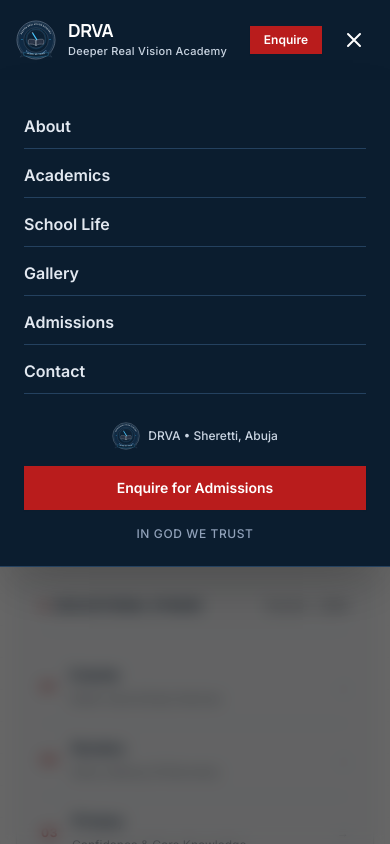
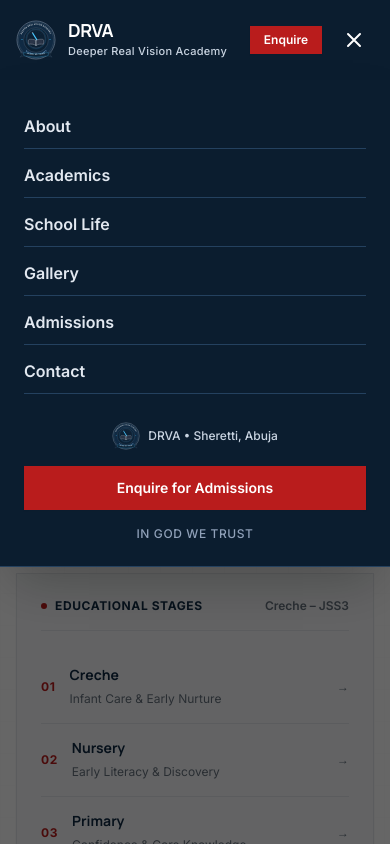
Before and after one commit to BenedictOkpala/drva, a Next.js app: page / in a window 390 px wide. Both pictures are taken after a click on the button "Open navigation menu". Shown: the top 844 px of the page. Built offline with nearby package versions, Linux system fonts and the light colour scheme.

Commit message:
fix: resolve mobile navigation drawer tap and positioning bug on mobile devices

```diff
--- a/src/components/layout/Header.tsx
+++ b/src/components/layout/Header.tsx
@@ -18,24 +18,27 @@
     return () => window.removeEventListener("scroll", handleScroll);
   }, []);
 
-  // Close mobile menu on Escape key
+  // Close mobile menu on Escape key and handle body scroll lock
   useEffect(() => {
     const handleKeyDown = (e: KeyboardEvent) => {
       if (e.key === "Escape") {
         setMobileMenuOpen(false);
       }
     };
+
     if (mobileMenuOpen) {
       document.body.style.overflow = "hidden";
       window.addEventListener("keydown", handleKeyDown);
     } else {
       document.body.style.overflow = "";
     }
+
     return () => {
       document.body.style.overflow = "";
       window.removeEventListener("keydown", handleKeyDown);
     };
   }, [mobileMenuOpen]);
+
 
   const navLinks = [
     { label: "About", href: "/about" },
@@ -54,10 +57,8 @@
 
   return (
     <header
-      className={`sticky top-0 z-50 w-full transition-all duration-300 ${
-        scrolled
-          ? "bg-[#0B1D2F]/95 backdrop-blur-md border-b border-[#24415F] shadow-lg"
-          : "bg-[#0B1D2F] border-b border-[#24415F]"
+      className={`sticky top-0 z-50 w-full transition-colors duration-200 bg-[#0B1D2F] border-b border-[#24415F] ${
+        scrolled ? "shadow-lg shadow-black/20" : ""
       }`}
     >
       <div className="max-w-7xl mx-auto px-4 sm:px-6 lg:px-8">
@@ -118,7 +119,7 @@
             </Link>
           </div>
 
-          {/* Mobile Menu Button */}
+          {/* Mobile Menu Button & Quick CTA */}
           <div className="flex md:hidden items-center gap-3">
             <Link
               href="/contact"
@@ -128,10 +129,11 @@
             </Link>
             <button
               type="button"
-              onClick={() => setMobileMenuOpen(!mobileMenuOpen)}
-              className="p-2 text-white hover:text-[var(--red)] hover:bg-slate-800/80 transition-colors focus:outline-none focus-visible:ring-2 focus-visible:ring-white"
+              onClick={() => setMobileMenuOpen((prev) => !prev)}
+              className="min-w-[40px] min-h-[40px] p-2 text-white hover:text-[var(--red)] hover:bg-slate-800/80 transition-colors focus:outline-none focus-visible:ring-2 focus-visible:ring-white flex items-center justify-center rounded-sm"
               aria-label={mobileMenuOpen ? "Close navigation menu" : "Open navigation menu"}
               aria-expanded={mobileMenuOpen}
+              aria-controls="mobile-navigation-drawer"
             >
               {mobileMenuOpen ? (
                 <svg
@@ -140,6 +142,7 @@
                   viewBox="0 0 24 24"
                   stroke="currentColor"
                   strokeWidth="2"
+                  aria-hidden="true"
                 >
                   <path
                     strokeLinecap="round"
@@ -154,6 +157,7 @@
                   viewBox="0 0 24 24"
                   stroke="currentColor"
                   strokeWidth="2"
+                  aria-hidden="true"
                 >
                   <path
                     strokeLinecap="round"
@@ -170,11 +174,15 @@
       {/* Mobile Navigation Drawer Overlay */}
       {mobileMenuOpen && (
         <div
-          className="fixed inset-0 top-20 bg-black/60 backdrop-blur-sm z-40 md:hidden animate-fade-in"
+          id="mobile-navigation-drawer"
+          role="dialog"
+          aria-modal="true"
+          aria-label="Mobile Navigation Menu"
+          className="fixed inset-x-0 top-20 bottom-0 z-50 bg-black/60 md:hidden flex flex-col justify-start"
           onClick={() => setMobileMenuOpen(false)}
         >
           <div
-            className="bg-[#0B1D2F] border-b border-[#24415F] shadow-2xl px-6 py-6 flex flex-col gap-5 text-white"
+            className="w-full bg-[#0B1D2F] border-b border-[#24415F] shadow-2xl px-6 py-6 flex flex-col gap-5 text-white max-h-[calc(100dvh-5rem)] overflow-y-auto"
             onClick={(e) => e.stopPropagation()}
           >
             <nav className="flex flex-col space-y-1" aria-label="Mobile Navigation">
```
